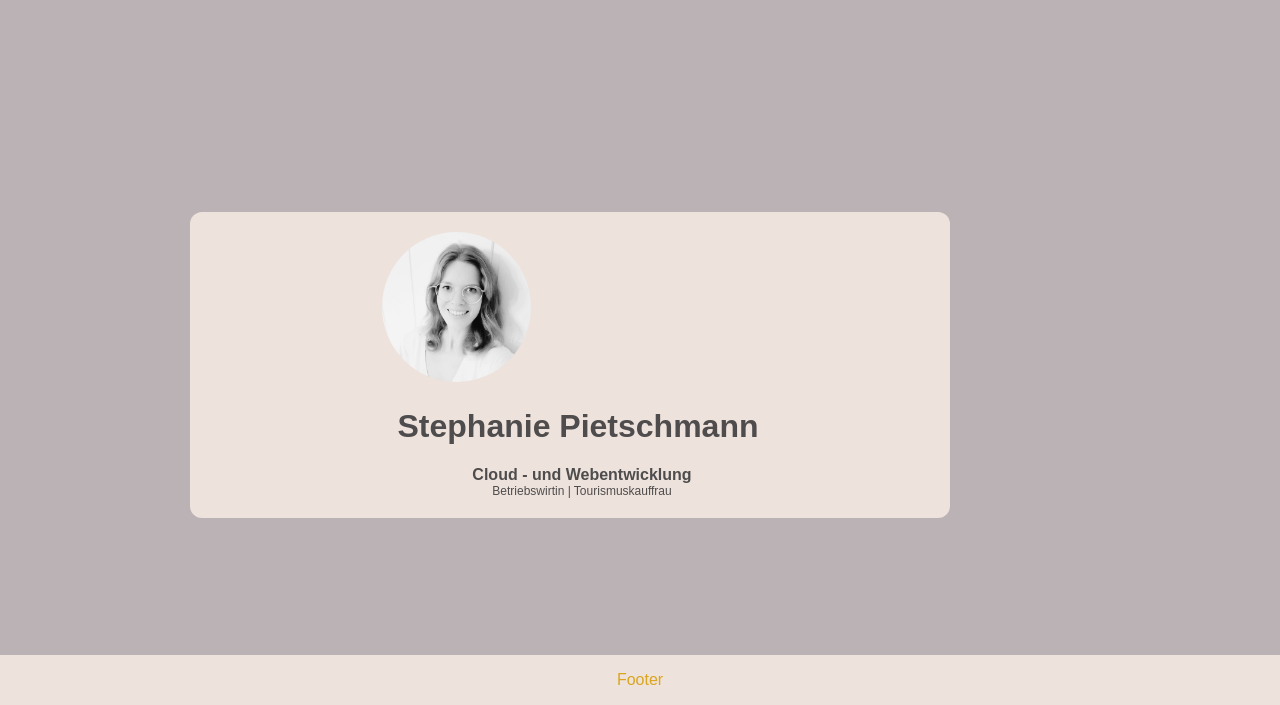
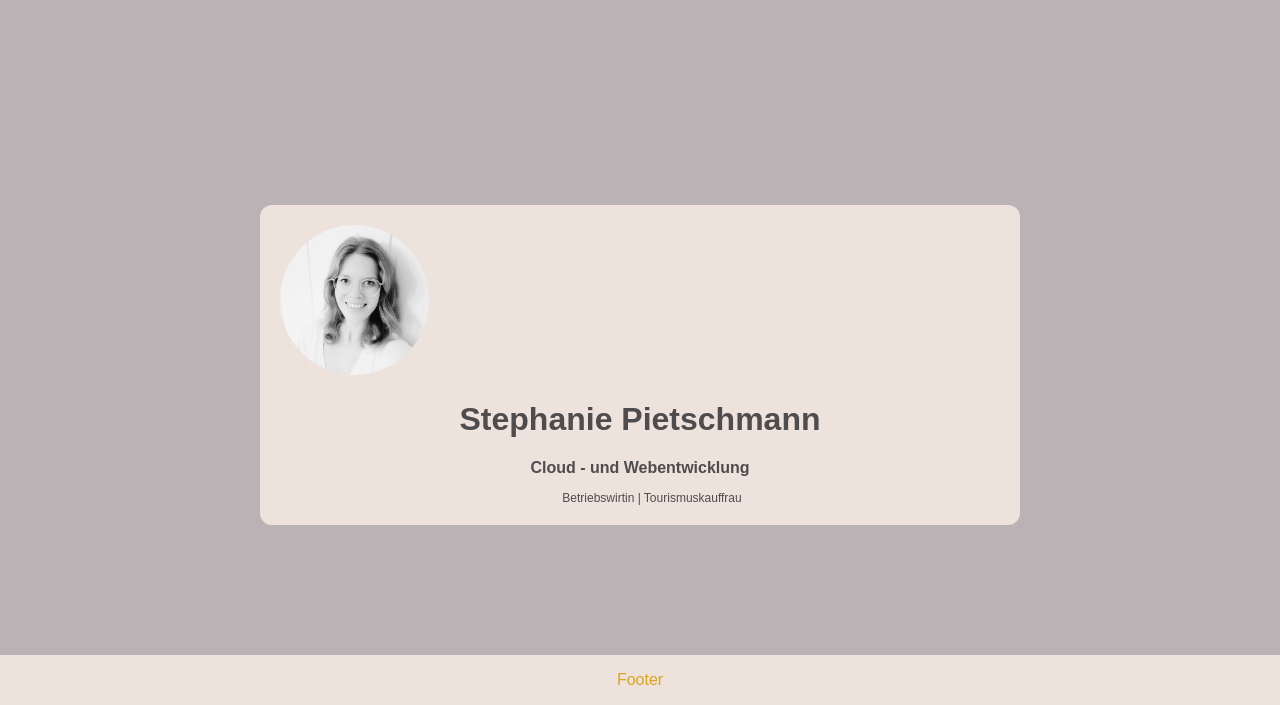
Before and after one commit to stephipie/stephipie.github.io, a plain HTML site: page index.html in a window 1280 px wide. Shown: the part 95-800 px from the top of the page. Drawn offline with Linux system fonts and the light colour scheme.

Commit message:
add h1 to projects.html change class home from main to div container within index.html

```diff
--- a/index.html
+++ b/index.html
@@ -24,8 +24,8 @@
             </ul>
         </nav>
     </header>
-    <main class="home">
-        <div>
+    <main>
+        <div class="home">
             <img class="profilepicture" src="images/profilbildgrau.jpg" height="150px"
                 alt="Bild von Stephanie Pietschmann" />
                 <h1>Stephanie Pietschmann</h1>
--- a/styles/styles.css
+++ b/styles/styles.css
@@ -79,7 +79,7 @@ main {
     margin-top: 120px;
     display: flex;
     justify-content: center;
-    /* flex-direction: row; */
+    flex-direction: row;
     align-items: center;
 }
 
@@ -95,14 +95,10 @@ h2 {
 
 h1 {
     font-size: 2rem;
-    padding-left: 16px;
 }
 
 h2 {
     font-size: 1rem;
-    padding: 0;
-    margin: 0;
-    padding-left: 24px;
 }
 
 details {
```
Also changed, not shown: projects.html (+1 -0 lines).
